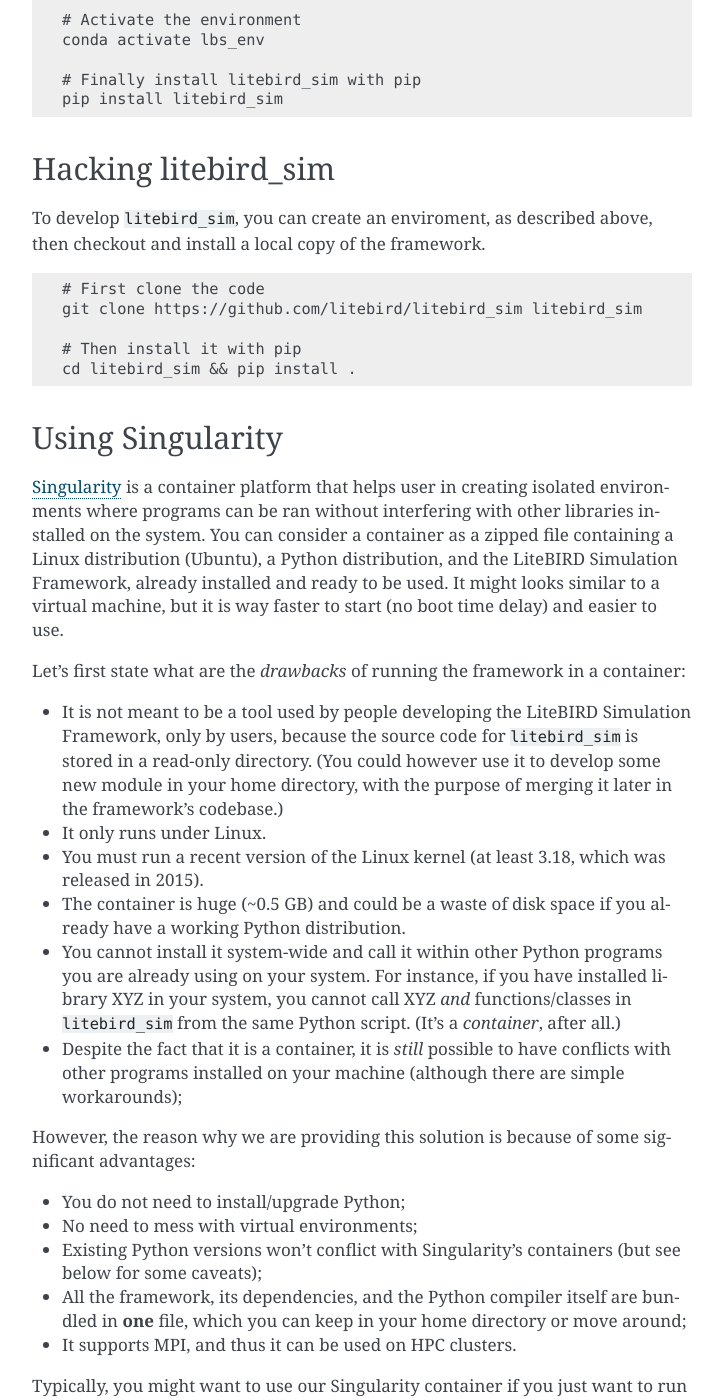
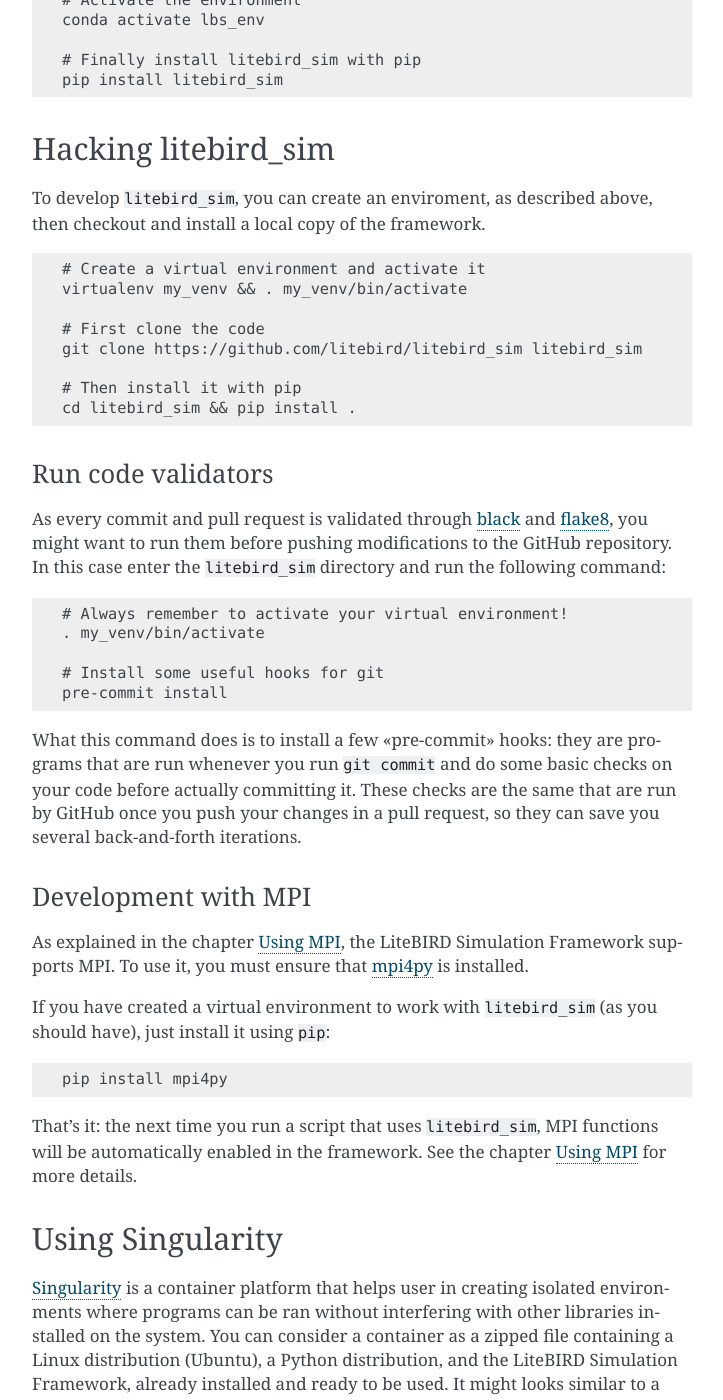
Before and after one commit to litebird/litebird_sim, a Sphinx documentation site: the page built from docs/source/installation.rst, in a window 1280 px wide and 1400 px high, scrolled down 709 px. Shown: the whole window, without its empty margins (388-1111 px from the left). Built offline with Sphinx 7.4.7, drawn with Linux system fonts in a browser that asks for light colours; some of the changed text lies outside the part shown.

Commit message:
Install pre-commit and fix the configuration for flake8/black

```diff
--- a/docs/source/installation.rst
+++ b/docs/source/installation.rst
@@ -53,11 +52,57 @@
 
 .. code-block:: text
 
+   # Create a virtual environment and activate it
+   virtualenv my_venv && . my_venv/bin/activate
+
    # First clone the code
    git clone https://github.com/litebird/litebird_sim litebird_sim
 
    # Then install it with pip
    cd litebird_sim && pip install .
+
+
+Run code validators
+~~~~~~~~~~~~~~~~~~~
+
+As every commit and pull request is validated through `black
+<https://github.com/psf/black>`_ and `flake8
+<https://pypi.org/project/flake8/>`_, you might want to run them
+before pushing modifications to the GitHub repository. In this case
+enter the ``litebird_sim`` directory and run the following command:
+
+.. code-block:: text
+
+   # Always remember to activate your virtual environment!
+   . my_venv/bin/activate
+
+   # Install some useful hooks for git
+   pre-commit install
+
+What this command does is to install a few «pre-commit» hooks: they
+are programs that are run whenever you run ``git commit`` and do some
+basic checks on your code before actually committing it. These checks
+are the same that are run by GitHub once you push your changes in a
+pull request, so they can save you several back-and-forth iterations.
+
+
+Development with MPI
+~~~~~~~~~~~~~~~~~~~~
+
+As explained in the chapter :ref:`using_mpi`, the LiteBIRD Simulation
+Framework supports MPI. To use it, you must ensure that `mpi4py
+<https://mpi4py.readthedocs.io/en/stable/>`_ is installed.
+
+If you have created a virtual environment to work with
+``litebird_sim`` (as you should have), just install it using ``pip``:
+
+.. code-block:: text
+
+    pip install mpi4py
+
+That's it: the next time you run a script that uses ``litebird_sim``,
+MPI functions will be automatically enabled in the framework. See the
+chapter :ref:`using_mpi` for more details.
 
 
 Using Singularity
```
Also changed, not shown: other parts of docs/source/installation.rst (+0 -1 lines), pyproject.toml (+16 -1 lines), .pre-commit-config.yaml (added), 3 other files.
